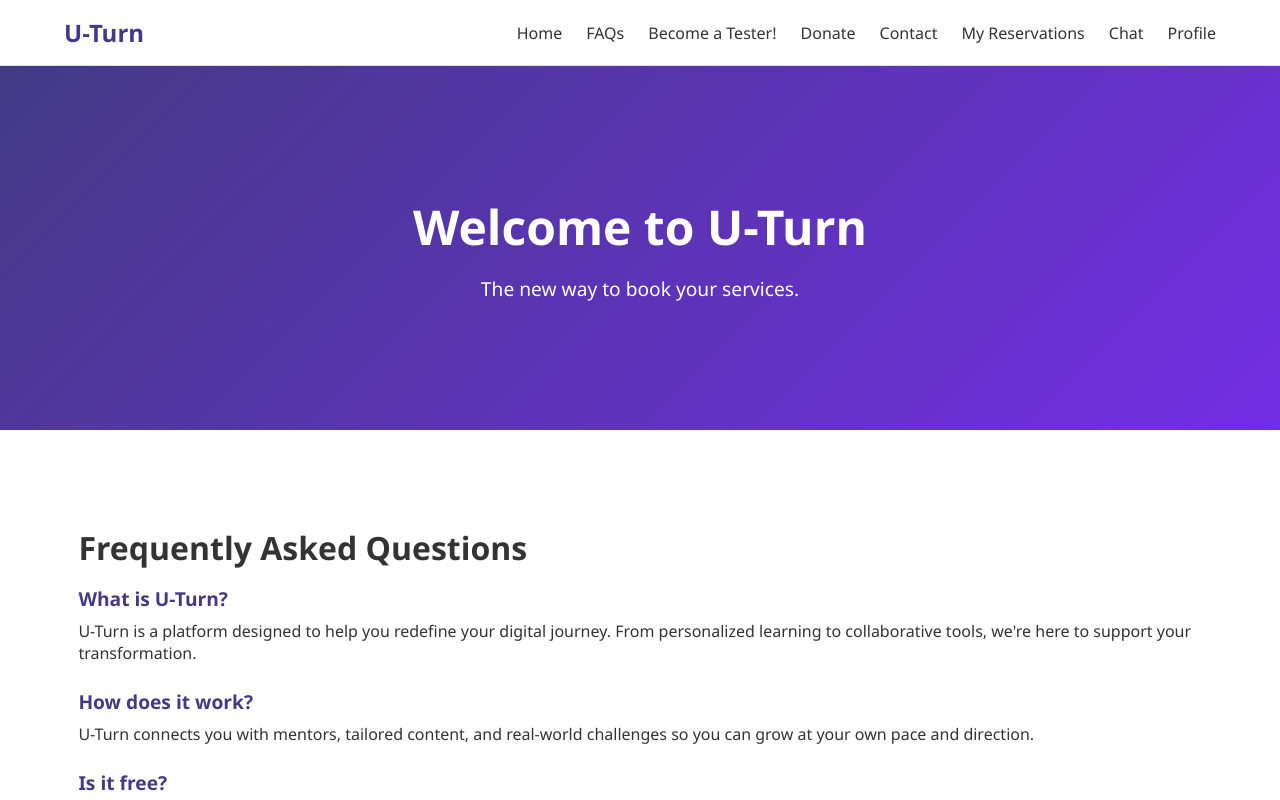
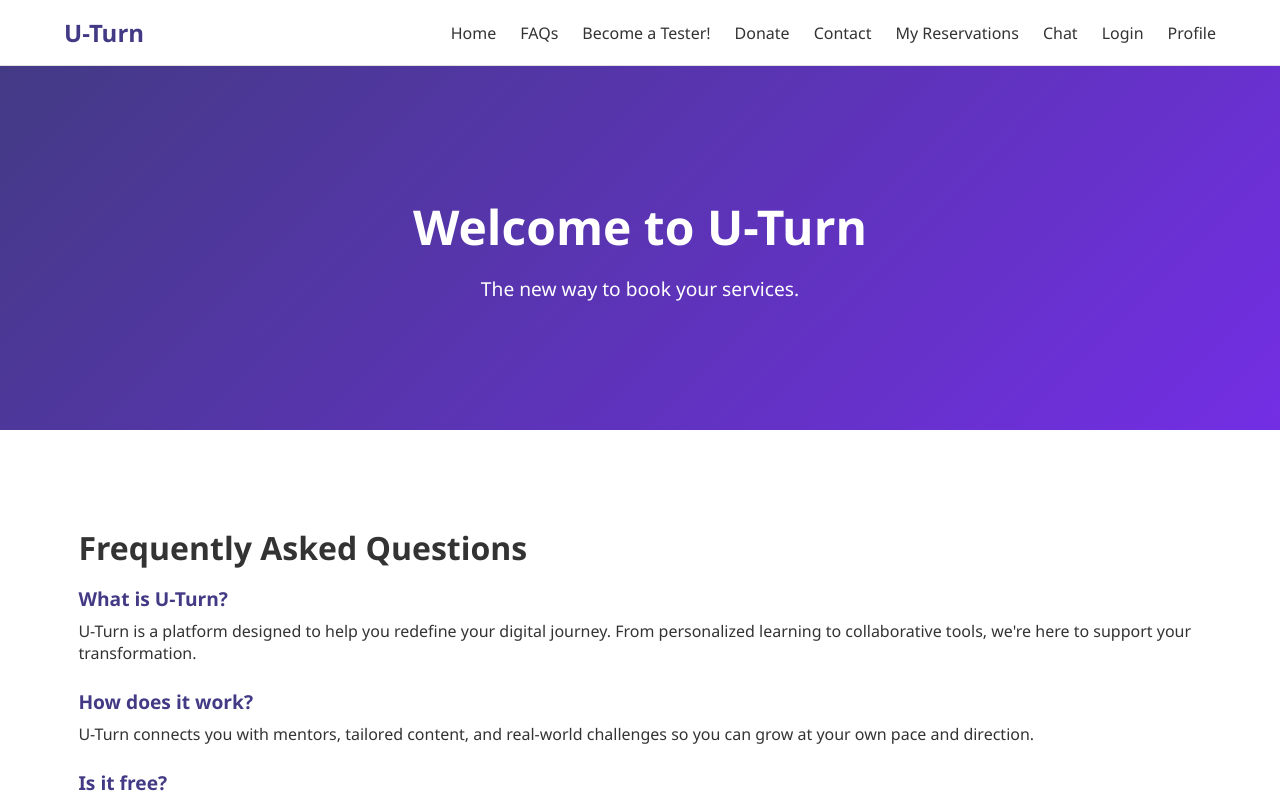
Before and after one commit to ZenelXO/UrTurn, a website: page index.html in a window 1280 px wide. Shown: the top 800 px of the page. Drawn offline with Linux system fonts and the light colour scheme.

Commit message:
Last thing linked

```diff
--- a/index.html
+++ b/index.html
@@ -19,6 +19,7 @@
         <li><a href="#contacto">Contact</a></li>
         <li><a href="frontend/src/reservas/reservas.html">My Reservations</a></li>
         <li><a href="frontend/src/chat/chat.html">Chat</a></li>
+        <li><a href="frontend/src/auth/login/login.html">Login</a></li>
         <li><a href="#Profile">Profile</a></li>
       </ul>
     </nav>
```
